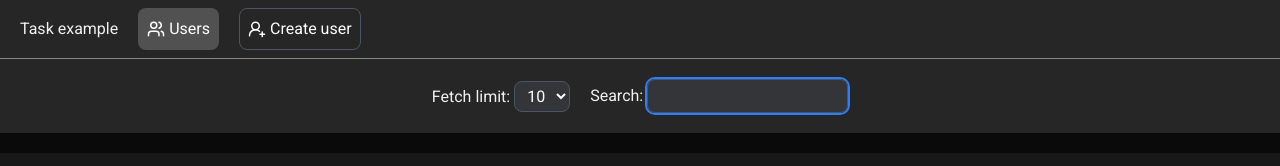
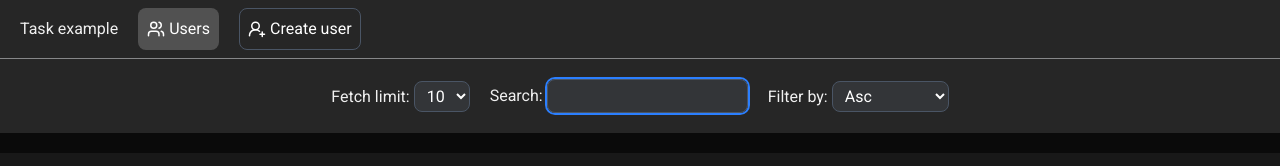
Before and after one commit to akmalshakirov/task, a React (Vite) app: page / in a window 1280 px wide. Shown: the top 166 px of the page. Built offline with nearby package versions, Linux system fonts and the light colour scheme; no server answers.

Commit message:
Filter added

```diff
--- a/src/components/header/header.tsx
+++ b/src/components/header/header.tsx
@@ -1,5 +1,5 @@
 import { NavLink } from "react-router-dom";
-import { SidebarData } from "../../data/sidebarData";
+import { SidebarData } from "../../data";
 import SidebarMobile from "../sidebar/sidebarMobile";
 
 const Header = () => {
@@ -13,7 +13,7 @@ const Header = () => {
                             key={s.id}
                             to={s.link}
                             className={({ isActive }) =>
-                                `flex items-center gap-1 cursor-pointer px-2 py-2 rounded-lg text-white border transition ${
+                                `flex items-center gap-1 cursor-pointer px-2 py-2 rounded-lg text-white border transition focus:ring-2 focus:ring-blue-500 outline-none ${
                                     isActive
                                         ? "bg-white/20 border-transparent"
                                         : "border-gray-600 hover:bg-white/7"
--- a/src/components/sidebar/sidebarMobile.tsx
+++ b/src/components/sidebar/sidebarMobile.tsx
@@ -1,7 +1,7 @@
 import { Menu, X } from "lucide-react";
 import { useState } from "react";
 import { NavLink } from "react-router-dom";
-import { SidebarData } from "../../data/sidebarData";
+import { SidebarData } from "../../data";
 import styles from "./sidebar.module.css";
 
 const SidebarMobile = () => {
--- a/src/components/table.tsx
+++ b/src/components/table.tsx
@@ -37,19 +37,17 @@ const Table = ({
                     <tr
                         key={item?.id ?? rowIdx}
                         className='hover:bg-white/7 transition even:bg-primary/30'>
-                        {columns.map((col) => {
-                            return (
+                        {columns.map((col) => (
                             <td
                                 key={col.key ?? rowIdx}
                                 className='px-4 py-3 text-center text-sm text-gray-100 text-nowrap'>
                                 {item[col.key] == item.username && "@"}
                                 {item[col.key]}
                             </td>
-                            );
-                        })}
+                        ))}
 
                         {actions && (
-                            <td className='px-4 py-3 text-right'>
+                            <td className='px-4 py-3 text-center'>
                                 <div className='inline-flex items-center gap-2'>
                                     {actions?.delete && (
                                         <button
--- a/src/pages/users.tsx
+++ b/src/pages/users.tsx
@@ -1,23 +1,26 @@
 import axios from "axios";
 import { useEffect, useState, type ChangeEvent } from "react";
+import toast from "react-hot-toast";
 import Table from "../components/table";
-import { TableColumns } from "../data/sidebarData";
-import type { UserType } from "../types/userType";
-import toast from "react-hot-toast";
+import { TableColumns } from "../data";
+import type { FilterUsersBy, UserType } from "../types/userType";
 
 const Users = () => {
     const [loading, setLoading] = useState<boolean>(false);
     const [data, setData] = useState<UserType[] | null>(null);
     const [limit, setLimit] = useState<number>(10);
     const [query, setQuery] = useState<string>("");
+    const [filter, setFilter] = useState<FilterUsersBy | string>("asc");
 
     const getUsers = async () => {
         try {
             setLoading(true);
 
-            const { data } = await axios.get(
-                `https://dummyjson.com/users?limit=${limit}`
-            );
+            const { data } = await axios.get(`https://dummyjson.com/users`, {
+                params: {
+                    limit: limit,
+                },
+            });
 
             setData(data.users);
         } catch (error) {
@@ -51,7 +54,7 @@ const Users = () => {
             toast.promise(
                 deleteUser(Number(item.id)),
                 {
-                    loading: "Deleting user",
+                    loading: "Deleting user...",
                     success: (data: UserType) =>
                         `User ${data.firstName} deleted successfully`,
                     error: "Failed to delete user!",
@@ -81,6 +84,23 @@ const Users = () => {
 
             setData(data.users);
             console.log(data.users);
+        } catch (error) {
+            console.log(error);
+        }
+    };
+
+    const filterUsers = async (e: ChangeEvent<HTMLSelectElement>) => {
+        setFilter(e.target.value);
+        try {
+            const { data } = await axios.get(`https://dummyjson.com/users`, {
+                params: {
+                    ...(e.target.value == "desc" || e.target.value == "asc"
+                        ? { order: e.target.value }
+                        : { sortBy: e.target.value }),
+                },
+            });
+
+            setData(data.users);
         } catch (error) {
             console.log(error);
         }
@@ -118,6 +138,23 @@ const Users = () => {
                         autoComplete='off'
                     />
                 </label>
+
+                <label>
+                    Filter by:{" "}
+                    <select
+                        title={`Filter users by: ${filter}`}
+                        aria-label={`Filter users by: ${filter}`}
+                        name='filter'
+                        onChange={filterUsers}
+                        value={filter}
+                        className='border-gray-600 border rounded-lg px-2 py-1 outline-none focus:ring-2 focus:ring-blue-500 text-white open:text-black open:bg-gray-200 bg-gray-500/20'>
+                        <option value='asc'>Asc</option>
+                        <option value='desc'>Desc</option>
+                        <option value='username'>Username</option>
+                        <option value='firstName'>First Name</option>
+                        <option value='lastName'>Last Name</option>
+                    </select>
+                </label>
             </div>
             <div className='overflow-auto w-full'>
                 {loading ? (
--- a/src/types/userType.ts
+++ b/src/types/userType.ts
@@ -20,3 +20,10 @@ export type TableActions = {
     edit?: boolean;
     info?: boolean;
 };
+
+export type FilterUsersBy =
+    | "username"
+    | "firstName"
+    | "lastName"
+    | "asc"
+    | "desc";
```
Also changed, not shown: src/data/index.tsx (renamed from src/data/sidebarData.tsx). Lines whose indentation alone changed are shown as unchanged.
